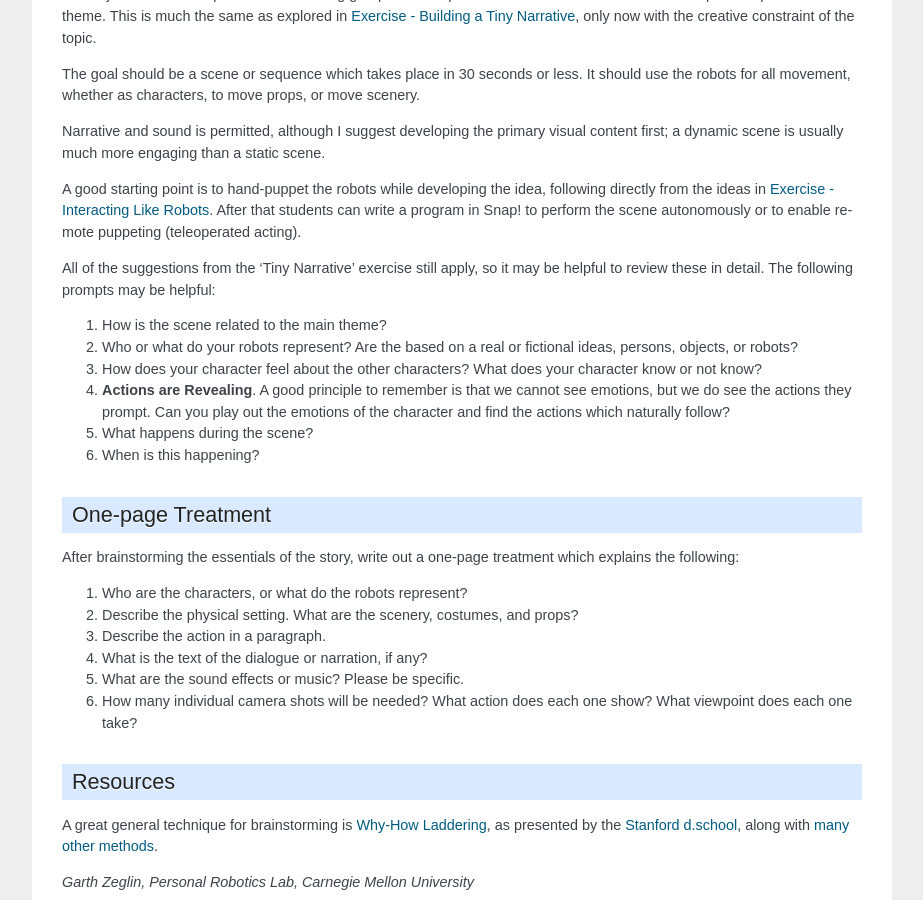
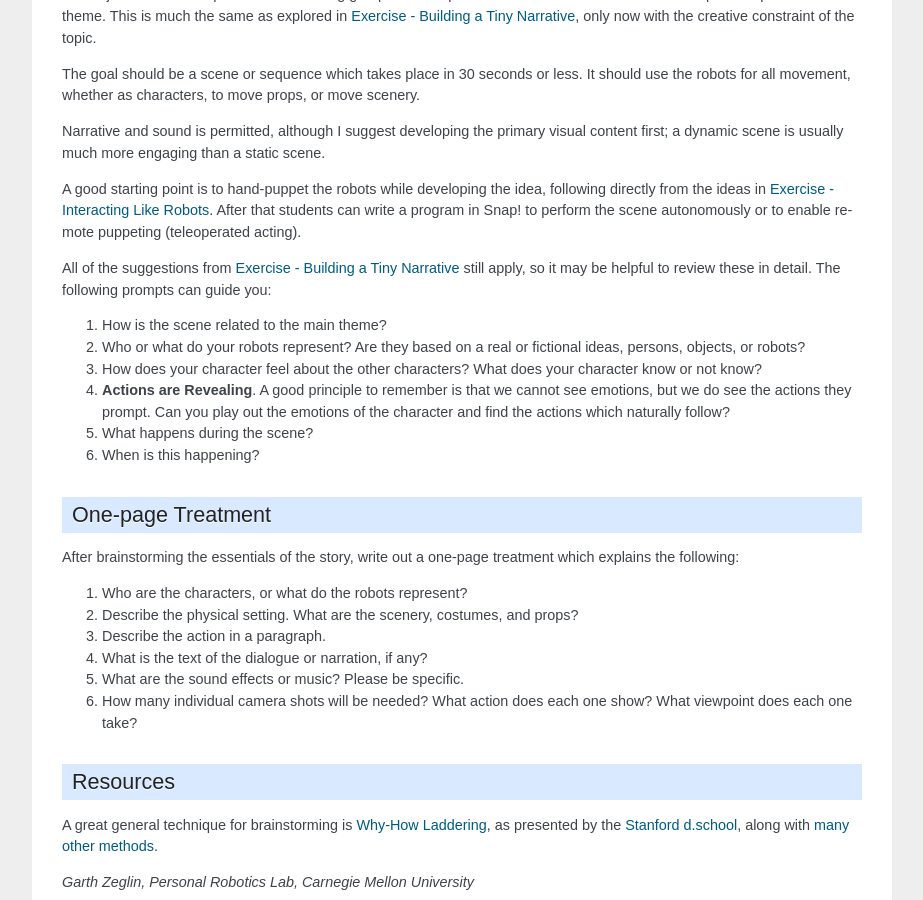
Before and after one commit to personalrobotics/finchdrama, a Sphinx documentation site: the page built from sphinx/ex/theming.rst, in a window 1280 px wide and 900 px high, scrolled down 1453 px. Shown: the whole window, without its empty margins (198-1121 px from the left). Built offline with Sphinx 7.4.7, drawn with Linux system fonts in a browser that asks for light colours.

Commit message:
Adding cross-reference; fixing typo.

```diff
--- a/sphinx/ex/theming.rst
+++ b/sphinx/ex/theming.rst
@@ -118,12 +118,12 @@ following directly from the ideas in :ref:`exercise-pair-robot`.  After that
 students can write a program in Snap! to perform the scene autonomously or to
 enable remote puppeting (teleoperated acting).
 
-All of the suggestions from the 'Tiny Narrative' exercise still apply, so it may
-be helpful to review these in detail.  The following prompts may be helpful:
+All of the suggestions from :ref:`exercise-micro-scene` still apply, so it may
+be helpful to review these in detail.  The following prompts can guide you:
 
 #. How is the scene related to the main theme?
 
-#. Who or what do your robots represent?  Are the based on a real or fictional
+#. Who or what do your robots represent?  Are they based on a real or fictional
    ideas, persons, objects, or robots?
 
 #. How does your character feel about the other characters?  What does your
```
